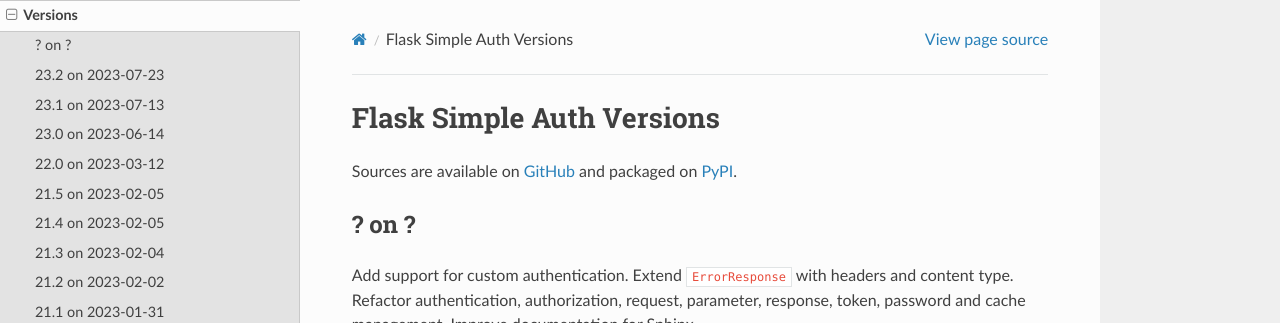
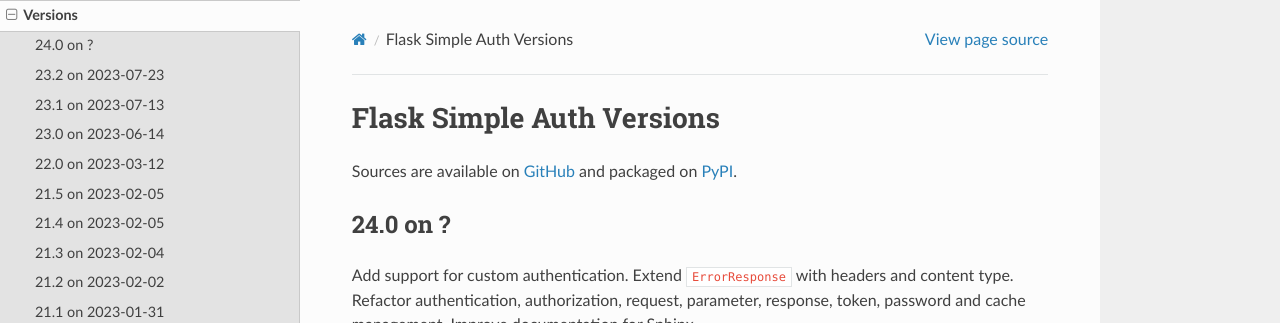
Before and after one commit to zx80/flask-simple-auth, a Sphinx documentation site: the page built from docs/VERSIONS.md, in a window 1280 px wide and 900 px high. Shown: the top 323 px of the window. Built offline with Sphinx 7.4.7 and the Read the Docs theme 2.0.0, drawn with Linux system fonts in a browser that asks for light colours; pages that are not in the unit, such as notebooks, are missing from menus.

Commit message:
next version should be 24.0

```diff
--- a/docs/VERSIONS.md
+++ b/docs/VERSIONS.md
@@ -3,7 +3,7 @@
 Sources are available on [GitHub](https://github.com/zx80/flask-simple-auth)
 and packaged on [PyPI](https://pypi.org/project/FlaskSimpleAuth/).
 
-## ? on ?
+## 24.0 on ?
 
 Add support for custom authentication.
 Extend `ErrorResponse` with headers and content type.
--- a/pyproject.toml
+++ b/pyproject.toml
@@ -4,7 +4,7 @@
 
 [project]
 name = "FlaskSimpleAuth"
-version = "23.2"
+version = "24.0"
 authors = [ { name = "Fabien Coelho", email = "flask.auth@coelho.net" } ]
 description = "Simple authentication, authorization and parameters for Flask, emphasizing configurability"
 readme = "README.md"
```
